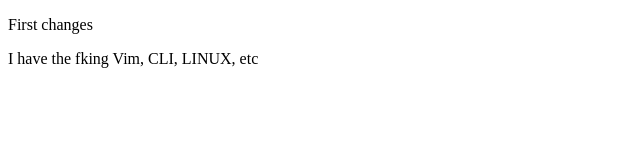
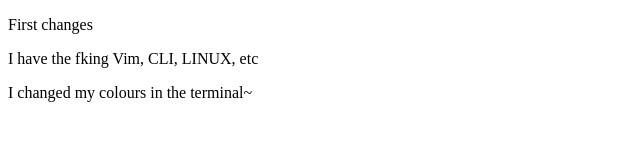
Before and after one commit to Maxim-Chan/-Projects, a plain HTML site: page Violetta/violetta.html in a window 1280 px wide. Shown: the whole page, without its empty margins (0-640 px from the left). Drawn offline with Linux system fonts and the light colour scheme.

Commit message:
The message regarding the colour was added

```diff
--- a/Violetta/violetta.html
+++ b/Violetta/violetta.html
@@ -8,5 +8,6 @@
 <body>
     <p>First changes</p>
     <p>I have the fking Vim, CLI, LINUX, etc</p>
+    <p>I changed my colours in the terminal~</p>
 </body>
 </html>
```
